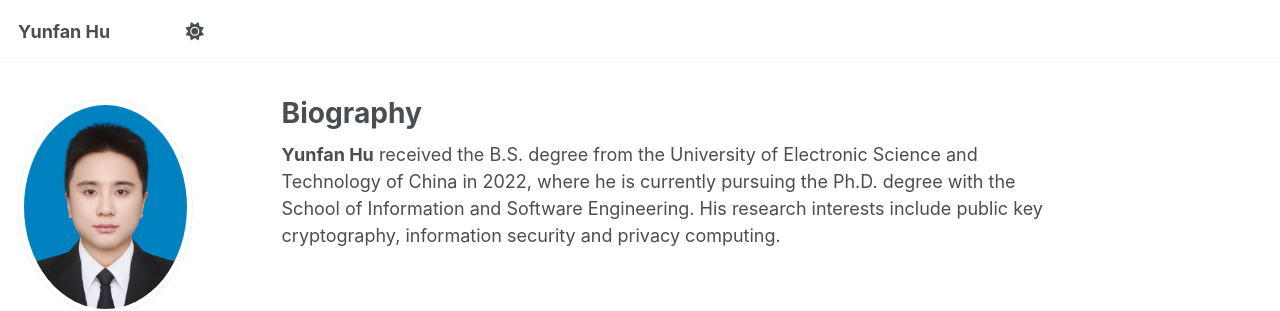
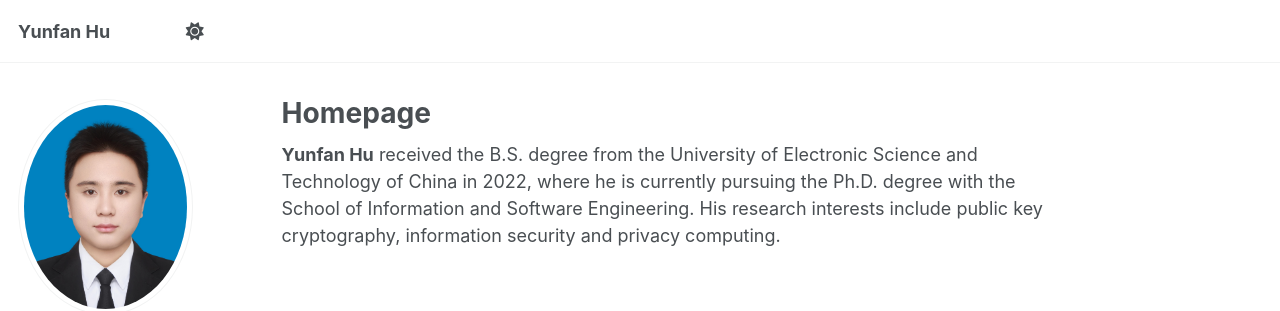
Before and after one commit to HYF0514/HYF0514.github.io, a Jekyll site: the page built from _pages/about.md, in a window 1280 px wide. Shown: the top 311 px of the page. Built offline with Jekyll 4.4.1, drawn with Linux system fonts in a browser that asks for light colours; some web fonts are replaced; a script bundle is joined from its source files by our own code; library files that are not in the unit come from our copies.

Commit message:
Update about.md

```diff
--- a/_pages/about.md
+++ b/_pages/about.md
@@ -1,7 +1,9 @@
 ---
 permalink: /
-title: "Biography"
+title: "Homepage"
 author_profile: true
+header:
+  title: "Biography"
 redirect_from:
   - /about/
   - /about.html
```
